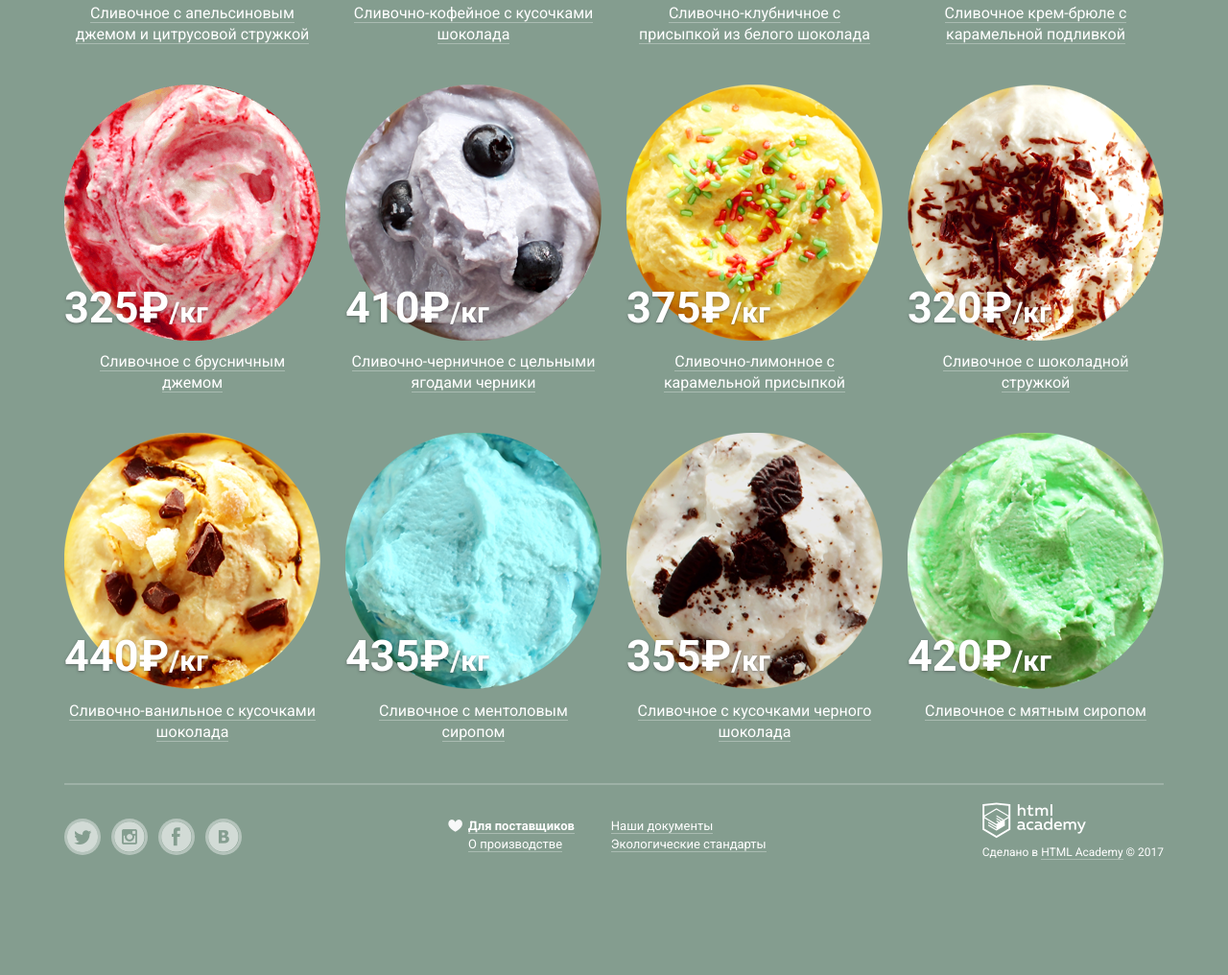
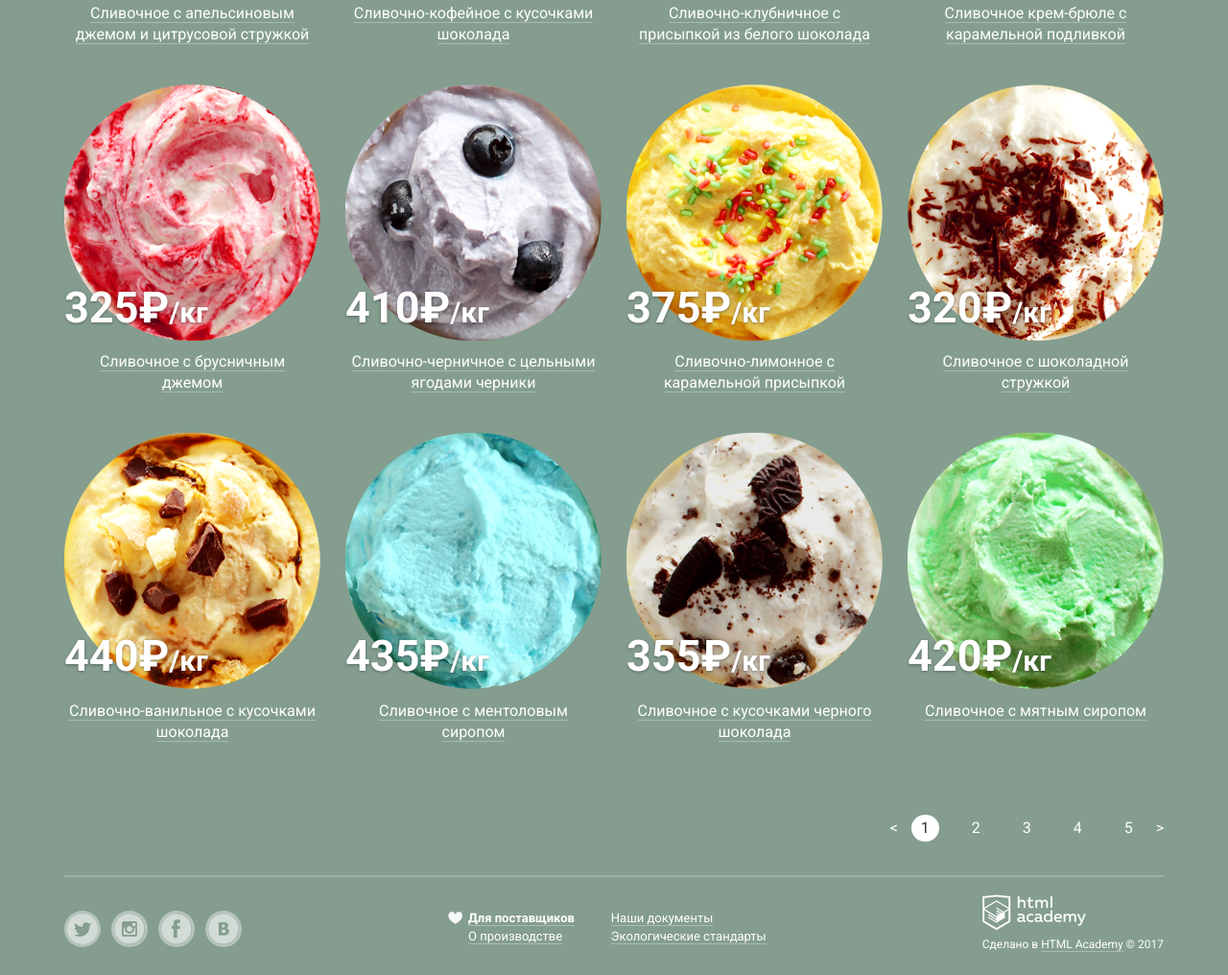
Before and after one commit to kabadzhyan/Gllacy, a plain HTML site: page catalog.html in a window 1280 px wide. Shown: the part 634-1650 px from the top of the page at 96% size. Before the commit the page ends 1554 px from the top, so only its background shows below. Drawn offline with nearby package versions, Linux system fonts and the light colour scheme.

Commit message:
пагинатор

```diff
--- a/catalog.html
+++ b/catalog.html
@@ -241,6 +241,13 @@
 				</div>
 				<div class="container">
 					<div class="pages">
+						<a class="prev-page"><</a>
+						<a class="btn-page on-page">1</a>
+						<a href="#" class="btn-page ">2</a>
+						<a href="#" class="btn-page">3</a>
+						<a href="#" class="btn-page">4</a>
+						<a href="#" class="btn-page">5</a>
+						<a href="#" class="next-page">></a>
 					</div>
 				</div>
 
--- a/css/style.css
+++ b/css/style.css
@@ -763,10 +763,6 @@ body {
 	padding: 9px 30px;
 }
 
-.pages {
-	border-bottom: 2px solid rgba(255,255,255,0.2);
-}
-
 	body input[name="toggle"] {
 	display: none;
 }
@@ -1147,6 +1143,37 @@ p {
 	padding: 10px 27px;
 }
 
+.pages {
+	border-bottom: 2px solid rgba(255,255,255,0.2);
+	margin-top: 40px;
+	text-align: right;
+	padding-bottom: 35px;
+}
+
+.pages .btn-page {
+	text-decoration: none;
+	color: #fff;
+	display: inline-block;
+	margin-right: 20px;
+	margin-left: 20px;
+}
+
+.pages .on-page {
+	color: #323232;
+	background-color: #fff;
+	padding: 5px 10px;
+	border-radius: 50%;
+	margin-right: 10px;
+	margin-left: 10px;
+}
+
+.pages .prev-page,
+.pages .next-page {
+	text-decoration: none;
+	color: #fff;
+	display: inline-block;
+}
+
 footer .container {
 	display: flex;
 	justify-content: space-between;
```
